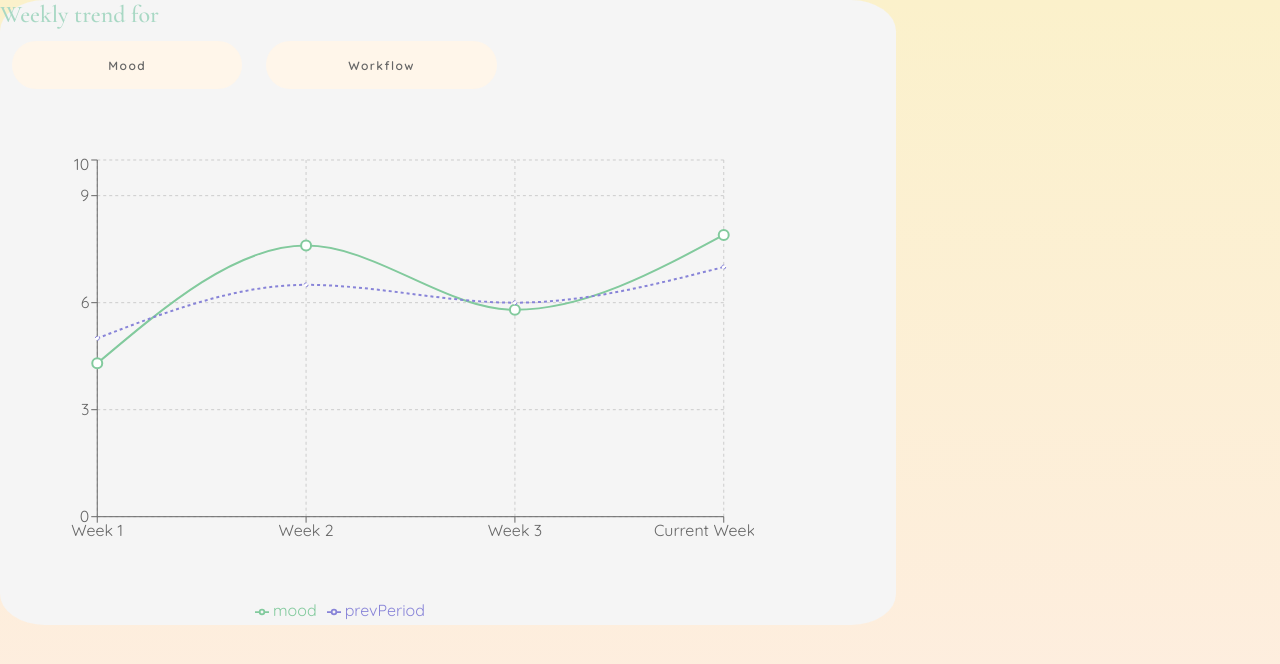
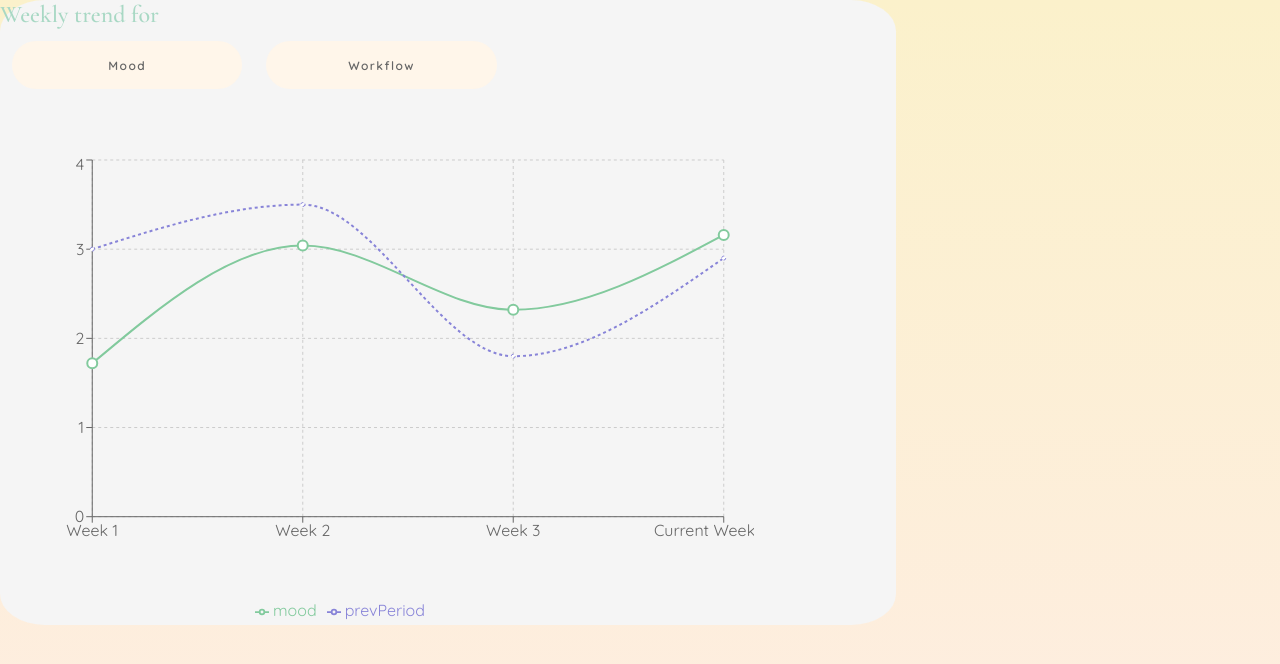
Before and after one commit to SheCodesAus/full-stack-frogs_frontend, a React (Vite) app in the folder teampulse-frontend/: page /dashboard in a window 1280 px wide. Shown: the top 664 px of the page. Built offline with nearby package versions, Linux system fonts and the light colour scheme.

Commit message:
'change data scale'

```diff
--- a/teampulse-frontend/src/components/WeeklyComparison.jsx
+++ b/teampulse-frontend/src/components/WeeklyComparison.jsx
@@ -5,10 +5,10 @@ import Button from './ButtonComponent';
 
 // #Data simulation
 const moodData = [
-    { week: 'Week 1', mood: 4.3, prevPeriod: 5.0 },
-    { week: 'Week 2', mood: 7.6, prevPeriod: 6.5 },
-    { week: 'Week 3', mood: 5.8, prevPeriod: 6.0 },
-    { week: 'Current Week', mood: 7.9, prevPeriod: 7.0 },
+    { week: 'Week 1', mood: 1.72, prevPeriod: 3 },
+    { week: 'Week 2', mood: 3.04, prevPeriod: 3.5 },
+    { week: 'Week 3', mood: 2.32, prevPeriod: 1.8 },
+    { week: 'Current Week', mood: 3.16, prevPeriod: 2.9 },
 ];
 
 const workflowData = [
@@ -41,7 +41,7 @@ const LineChartExample = ({ isAnimationActive = true }) => (
         >
             <CartesianGrid strokeDasharray="3 3" />
             <XAxis dataKey="week" />
-            <YAxis width="auto" domain={[0, 10]} />
+            <YAxis width="auto" domain={[0, 4]} />
             <Tooltip />
             <Legend />
             <Line type="monotone" dataKey="mood" stroke="#82ca9d" strokeWidth={2} dot={{ r: 5, strokeWidth: 2, fill: '#fff' }} isAnimationActive={isAnimationActive} />
```
